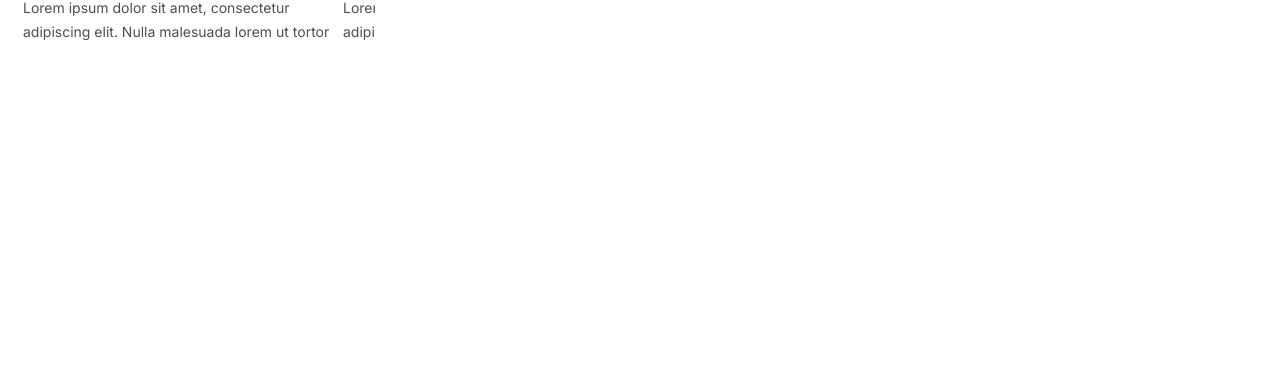
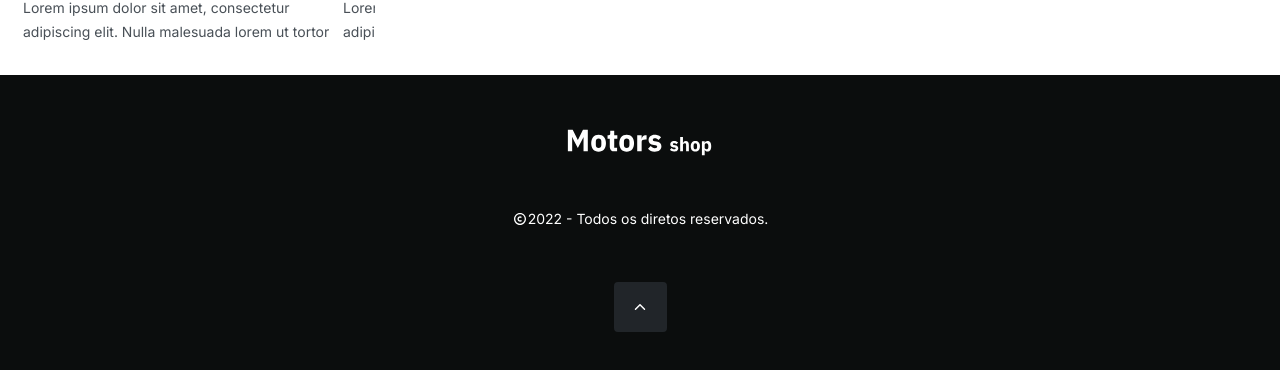
Before and after one commit to KA-10-Motors-Shop/motors-shop-front, a React (Create React App) app: page / in a window 1280 px wide. Shown: the part 2399-2769 px from the top of the page. Before the commit the page ends 2474 px from the top, so only its background shows below. Built offline with nearby package versions, Linux system fonts and the light colour scheme.

Commit message:
refactor: footer component created and styled.

```diff
--- /dev/null
+++ b/src/components/Footer/Footer.tsx
@@ -0,0 +1,18 @@
+import LogoFooter from "../../assets/Logo-footer.svg";
+import { FooterStyled } from "./styles";
+import { CgCopyright } from "react-icons/cg";
+import { IoIosArrowUp } from "react-icons/io";
+
+export const Footer = () => {
+	return (
+		<FooterStyled>
+			<img src={LogoFooter} alt="Logo do Motors Shop" />
+			<p>
+				<CgCopyright /> 2022 - Todos os diretos reservados.
+			</p>
+			<button>
+				<IoIosArrowUp />
+			</button>
+		</FooterStyled>
+	);
+};
--- /dev/null
+++ b/src/components/Footer/styles.js
@@ -0,0 +1,40 @@
+import styled from "styled-components";
+
+export const FooterStyled = styled.footer`
+	width: 100vw;
+	height: 19.4rem;
+	background-color: var(--grey0);
+	display: flex;
+	flex-direction: column;
+	justify-content: center;
+	align-items: center;
+
+	img {
+		width: 9.56em;
+		height: 1.65em;
+	}
+
+	p {
+		margin-top: 3.75em;
+		margin-bottom: 3.75em;
+		font-size: 0.875em;
+		line-height: 1.5em;
+		color: var(--whiteFixed);
+		display: flex;
+		justify-content: center;
+		align-items: center;
+	}
+
+	button {
+		width: 3.3125em;
+		height: 3.125em;
+		border-radius: 4px;
+		background-color: var(--grey1);
+		border: 0;
+
+		svg {
+			color: var(--whiteFixed);
+			size: 1rem;
+		}
+	}
+`;
--- a/src/pages/Home/Home.tsx
+++ b/src/pages/Home/Home.tsx
@@ -4,6 +4,7 @@ import { Header } from "../../components/Header/Header";
 import { AuctionBox, Container, SaleBox } from "./styles";
 import { databaseAuction, databaseCar, databaseMoto } from "../../database";
 import { SaleCard } from "../../components/SaleCard/SaleCard";
+import { Footer } from "../../components/Footer/Footer";
 
 export const Home = () => {
 	return (
@@ -116,6 +117,7 @@ export const Home = () => {
 					)}
 				</ul>
 			</SaleBox>
+			<Footer />
 		</>
 	);
 };
```
